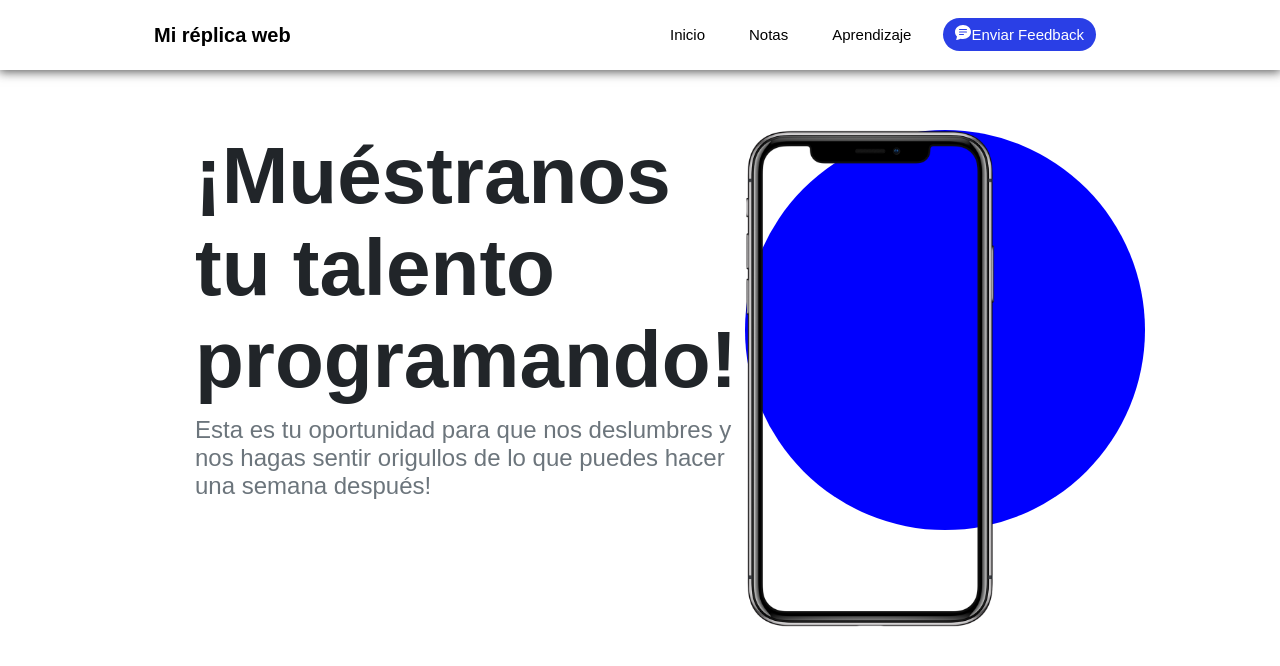
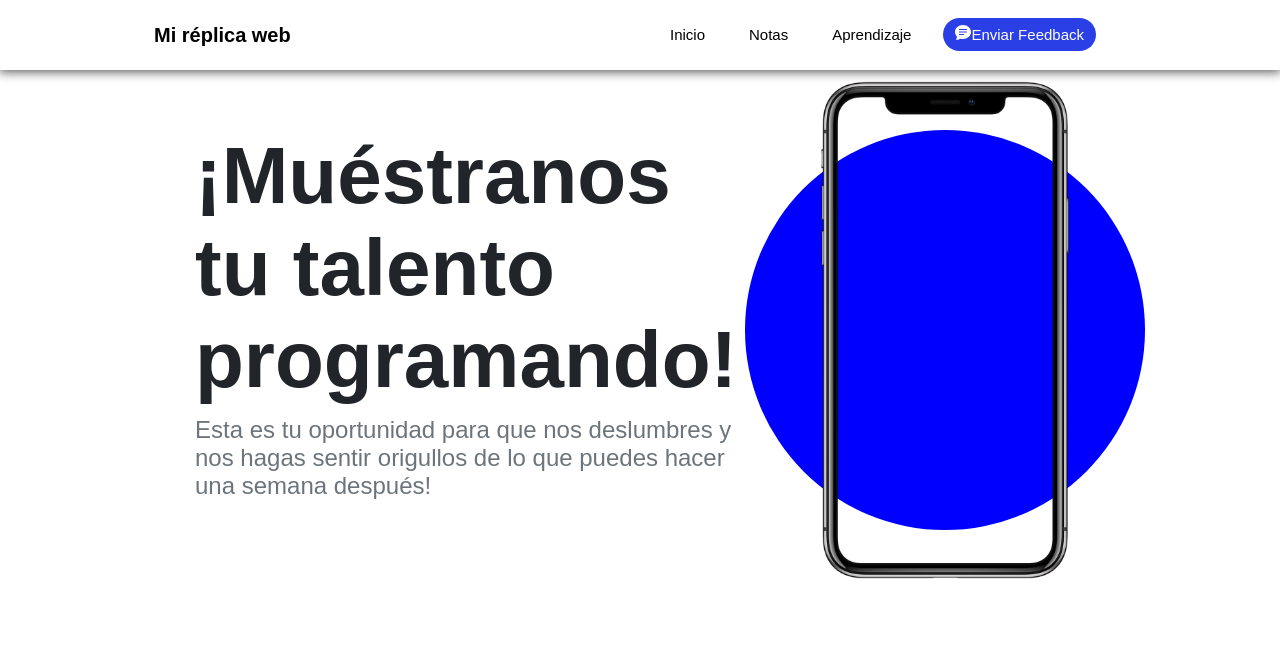
Before and after one commit to migcm06/migcm06-Project1.Replica, a plain HTML site: page index.html in a window 1280 px wide. Drawn offline with Linux system fonts and the light colour scheme.

Commit message:
center to movil

```diff
--- a/style.css
+++ b/style.css
@@ -76,8 +76,8 @@ body {
     margin-top: auto;
     padding-top: 40px;
     color: black;
-    display: flex;
-    justify-content: flex-start;
+    display: grid;
+    grid-template-columns: 1fr 1fr;
 }
 
 .home h1 {
@@ -107,10 +107,14 @@ body {
     height: 400px;
     width: 400px;
     border-radius: 50%;
+    display: flex;
+    justify-content: center;
+    align-items: center;
 }
 
 .movil {
     width: 250px;
-    position: relative;
+    display: flex;
     align-items: center;
+
 }
```
